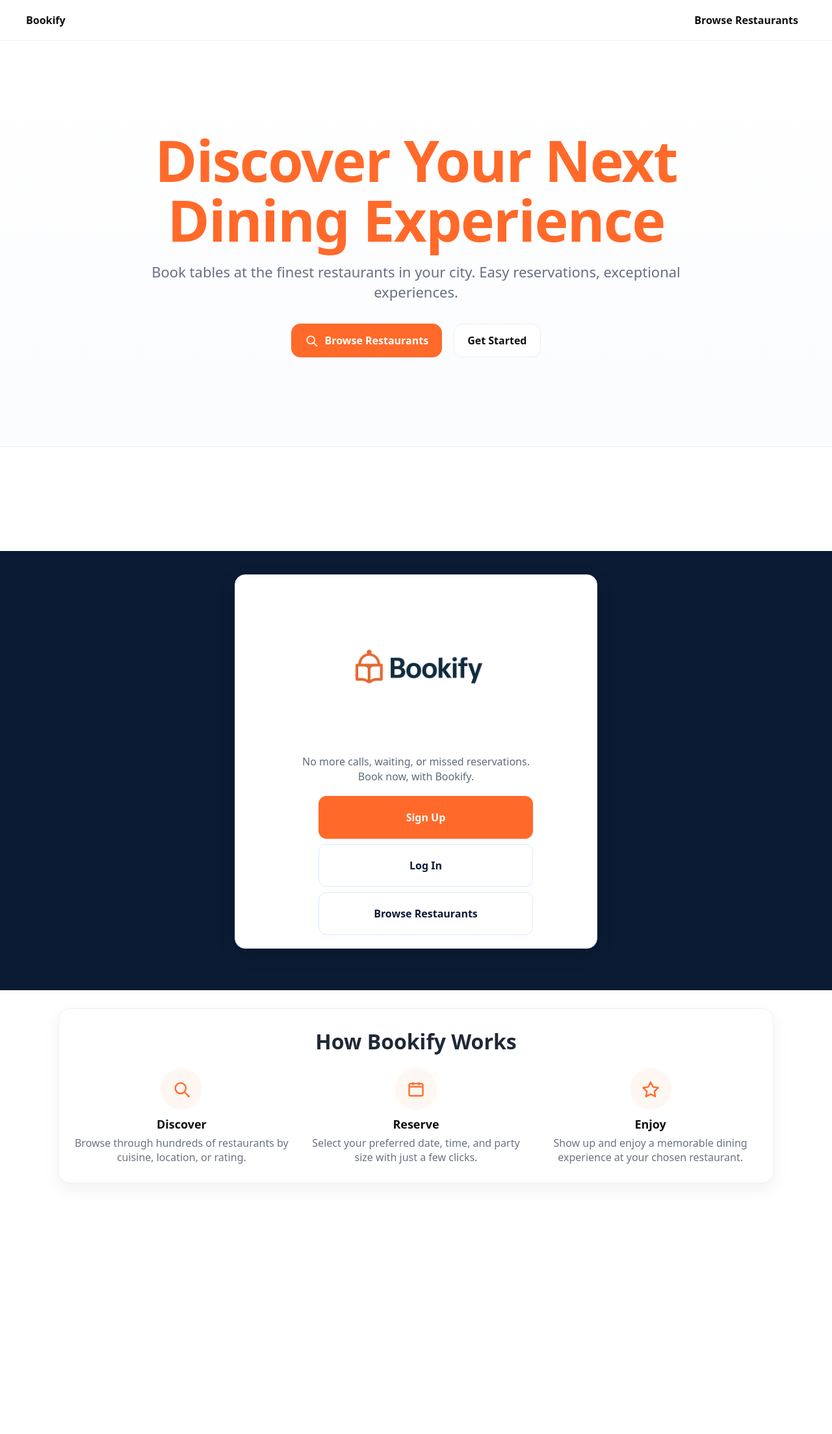
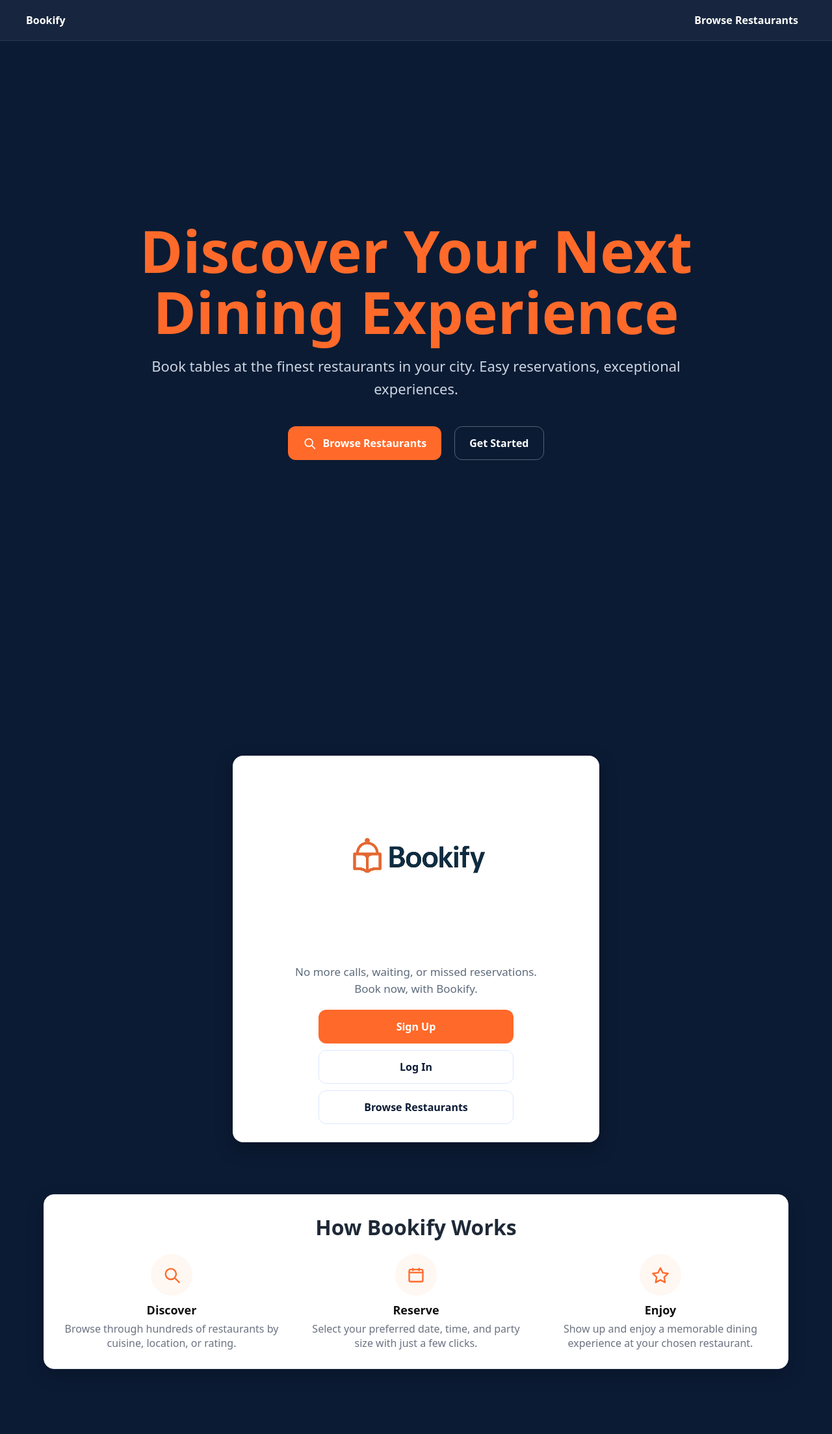
Before and after one commit to eligeabiantoun/bookify, a Django app: page / in a window 1280 px wide. Shown: the whole page at 65% size. Before the commit the page ends 1821 px from the top, so only its background shows below. Run offline with Django 5.2, Linux system fonts and the light colour scheme; parts of the project's set-up code (start-up, migrations or seed data) failed here and were passed over.

Commit message:
Refactor home page styles and restore content
Updated styles for improved UI and restored 'How Bookify Works' section.

```diff
--- a/templates/home.html
+++ b/templates/home.html
@@ -6,73 +6,82 @@
   <meta name="viewport" content="width=device-width, initial-scale=1" />
   <style>
     :root{
-      --accent:#ff6a2a; --accent-2:#ff8451;
-      --ink:#0f1b2d; --muted:#667084; --border:#eceff5;
-      --navy:#0b1b34; --card:#ffffff;
+      --accent:#ff6a2a;
+      --accent-2:#ff8451;
+      --ink:#0f1b2d;
+      --muted:#cbd5e1;
+      --border:#eceff5;
+      --navy:#0b1b34;
+      --card:#ffffff;
     }
-    html, body { height:auto; scroll-behavior:smooth; }
-    body{ margin:0; font-family:ui-sans-serif,system-ui,-apple-system,Segoe UI,Roboto,Helvetica,Arial; color:var(--ink); }
+    html, body { margin:0; padding:0; scroll-behavior:smooth; font-family:system-ui,-apple-system,Segoe UI,Roboto; }
 
     /* NAV */
-    .nav{ position:sticky; top:0; z-index:40; background:rgba(255,255,255,.88); border-bottom:1px solid var(--border); backdrop-filter:blur(8px); }
-    .nav-wrap{ max-width:1200px; margin:0 auto; padding:12px 20px; display:flex; align-items:center; gap:16px; }
-    .brand{ font-weight:900; text-decoration:none; color:#111; }
+    .nav{ position:sticky; top:0; z-index:50; background:rgba(11,27,52,0.95); border-bottom:1px solid rgba(255,255,255,.08); }
+    .nav-wrap{ max-width:1200px; margin:0 auto; padding:12px 20px; display:flex; align-items:center; color:#fff; }
+    .brand{ font-weight:900; text-decoration:none; color:#fff; }
     .spacer{ flex:1; }
-    .nav-link{ text-decoration:none; color:#111; font-weight:700; padding:8px 12px; border-radius:10px; }
-    .nav-link:hover{ background:#f6f7fb; }
+    .nav-link{ text-decoration:none; color:#fff; font-weight:600; padding:8px 12px; border-radius:8px; transition:background .2s; }
+    .nav-link:hover{ background:rgba(255,255,255,.1); }
 
-    /* HERO: full-slide feel */
+    /* BLUE HERO */
     .hero{
-      position:relative; overflow:hidden;
-      border-bottom:1px solid var(--border);
-      background:linear-gradient(180deg,#fff,#fbfcfe);
-      min-height:78vh;                 /* tall */
-      display:flex; align-items:center; /* vertical center */
+      background:var(--navy);
+      color:#fff;
+      min-height:85vh;
+      display:flex; align-items:center; justify-content:center;
+      text-align:center;
+      padding:120px 20px 80px;
     }
-    .hero-wrap{ max-width:1200px; margin:0 auto; padding:96px 20px; text-align:center; }
+    .hero-wrap{ max-width:1100px; }
     .hero h1{
-      font-size:clamp(40px,7.2vw,88px);
-      line-height:1.05; letter-spacing:-.02em;
-      margin:0 0 18px; font-weight:900; color:var(--accent);
+      font-size:clamp(48px,7vw,96px);
+      margin:0 0 20px; font-weight:900; line-height:1.05; color:var(--accent);
     }
     .hero .lede{
-      color:var(--muted); font-size:clamp(16px,2.2vw,22px);
-      max-width:900px; margin:0 auto 32px; line-height:1.45;
+      font-size:clamp(16px,2vw,22px);
+      color:var(--muted); max-width:850px; margin:0 auto 40px; line-height:1.6;
     }
-    .cta-row{ display:flex; gap:18px; flex-wrap:wrap; justify-content:center; }
+    .cta-row{ display:flex; gap:20px; justify-content:center; flex-wrap:wrap; }
     .btn{
       display:inline-flex; align-items:center; gap:10px;
-      padding:14px 20px; border-radius:14px; font-weight:800; text-decoration:none;
-      border:1px solid var(--border);
+      font-weight:700; text-decoration:none; border-radius:12px; padding:14px 22px;
+      border:1px solid transparent; transition:all .25s;
     }
     .btn svg{ width:20px; height:20px; }
-    .btn-primary{ background:var(--accent); color:#fff; border-color:var(--accent); }
+    .btn-primary{ background:var(--accent); color:#fff; }
     .btn-primary:hover{ background:var(--accent-2); }
-    .btn-ghost{ background:#fff; color:#111; }
-    .btn-ghost:hover{ background:#f6f7fb; }
+    .btn-ghost{ background:transparent; border:1px solid rgba(255,255,255,.3); color:#fff; }
+    .btn-ghost:hover{ background:rgba(255,255,255,.15); }
 
-    /* Spacer to make classic card feel like next slide */
-    .section-gap{ height:160px; }
+    /* SPACER */
+    .section-gap{ height:160px; background:var(--navy); }
 
-    /* CLASSIC CARD SECTION */
-    .classic-section{ background:var(--navy); padding:36px 20px 64px; }
+    /* CLASSIC CARD */
+    .classic-section{
+      background:var(--navy);
+      padding:60px 20px 80px; display:flex; justify-content:center;
+    }
     .card{
-      width:min(520px,90vw); margin:0 auto;
-      background:var(--card); border:1px solid #d7e6ff; border-radius:16px;
-      padding:20px 18px; text-align:center; color:var(--ink);
-      box-shadow:0 8px 28px rgba(0,0,0,.14);
+      width:min(520px,90vw); background:var(--card); border-radius:16px;
+      padding:28px 22px; text-align:center; color:var(--ink);
+      box-shadow:0 10px 28px rgba(0,0,0,.3);
     }
-    .logo-wrap{ display:flex; justify-content:center; margin-bottom:6px; }
-    .brand-logo{ width:250px; height:auto; display:block; }
-    .tagline{ margin:6px auto 18px; color:#5e6b7b; font-size:16px; max-width:42ch; line-height:1.45; }
-    nav.actions{ display:flex; flex-direction:column; gap:8px; max-width:300px; margin:0 auto; }
-    nav.actions .btn{ width:100%; justify-content:center; padding:10px 14px; border-radius:12px; min-height:44px; }
-    .btn-secondary{ background:#fff; color:#0b1b34; border-color:#dbe7ff; }
-    .btn-secondary:hover{ background:#f6f9ff; border-color:#cfe0ff; }
+    .logo-wrap img{ width:260px; height:auto; margin-bottom:10px; }
+    .tagline{ color:#5e6b7b; font-size:17px; margin-bottom:20px; line-height:1.5; }
+    nav.actions{ display:flex; flex-direction:column; gap:10px; max-width:300px; margin:0 auto; }
+    nav.actions .btn{ justify-content:center; }
+    .btn-secondary{ background:#fff; color:#0b1b34; border:1px solid #dbe7ff; }
+    .btn-secondary:hover{ background:#f6f9ff; }
 
-    /* HOW IT WORKS (optional keep) */
-    .how{ max-width:1100px; margin:28px auto 100px; padding:0 20px; }
-    .how-card{ background:#fff; border:1px solid var(--border); border-radius:16px; box-shadow:0 10px 28px rgba(0,0,0,.06); padding:28px 22px; }
+    /* HOW IT WORKS */
+    .how-wrap{ background:var(--navy); padding:0 20px 100px; }
+    .how{
+      max-width:1100px; margin:0 auto;
+      background:#fff; border:1px solid var(--border); border-radius:16px;
+      box-shadow:0 10px 28px rgba(0,0,0,.18);
+      padding:28px 22px;
+    }
     .how h2{ text-align:center; margin:0 0 20px; font-size:32px; font-weight:900; color:#1f2937; }
     .steps{ display:grid; grid-template-columns:repeat(3,1fr); gap:28px; }
     .step{ text-align:center; }
@@ -82,7 +91,6 @@
 
     @media (max-width: 900px){
       .steps{ grid-template-columns:1fr; }
-      .hero-wrap{ padding:72px 16px; }
     }
   </style>
 </head>
@@ -98,17 +106,14 @@
     </div>
   </header>
 
-  <!-- BIG HERO (slide 1) -->
-  <section class="hero" aria-labelledby="big-hero-title">
+  <!-- HERO -->
+  <section class="hero" aria-labelledby="hero-title">
     <div class="hero-wrap">
-      <h1 id="big-hero-title">Discover Your Next<br/>Dining Experience</h1>
+      <h1 id="hero-title">Discover Your Next<br>Dining Experience</h1>
       <p class="lede">Book tables at the finest restaurants in your city. Easy reservations, exceptional experiences.</p>
       <div class="cta-row">
         <a class="btn btn-primary" href="{% url 'restaurant_browse' %}">
-          <svg viewBox="0 0 24 24" fill="none" stroke="currentColor" stroke-width="2">
-            <circle cx="11" cy="11" r="7"></circle>
-            <line x1="16.5" y1="16.5" x2="22" y2="22" stroke-linecap="round"></line>
-          </svg>
+          <svg viewBox="0 0 24 24" fill="none" stroke="currentColor" stroke-width="2"><circle cx="11" cy="11" r="7"/><line x1="16.5" y1="16.5" x2="22" y2="22" stroke-linecap="round"/></svg>
           Browse Restaurants
         </a>
         <a class="btn btn-ghost" href="#classic-hero">Get Started</a>
@@ -116,22 +121,15 @@
     </div>
   </section>
 
-  <!-- Spacer to separate slides -->
-  <div class="section-gap" aria-hidden="true"></div>
+  <div class="section-gap"></div>
 
-  <!-- CLASSIC CARD (slide 2) -->
-  <section class="classic-section" id="classic-hero" aria-labelledby="classic-title">
+  <!-- CLASSIC CARD -->
+  <section class="classic-section" id="classic-hero">
     <div class="card">
       <div class="logo-wrap">
-        <img class="brand-logo" src="{% static 'images/bookify.png' %}" alt="Bookify logo">
+        <img src="{% static 'images/bookify.png' %}" alt="Bookify Logo" />
       </div>
-
-      <h2 id="classic-title" style="position:absolute;left:-9999px">Classic Hero</h2>
-      <p class="tagline">
-        No more calls, waiting, or missed reservations.<br>
-        Book now, with Bookify.
-      </p>
-
+      <p class="tagline">No more calls, waiting, or missed reservations.<br>Book now, with Bookify.</p>
       <nav class="actions">
         <a href="{% url 'signup' %}" class="btn btn-primary">Sign Up</a>
         <a href="{% url 'login' %}" class="btn btn-secondary">Log In</a>
@@ -140,9 +138,9 @@
     </div>
   </section>
 
-  <!-- HOW IT WORKS (optional) -->
-  <section class="how" aria-labelledby="how-bookify-works">
-    <div class="how-card">
+  <!-- HOW IT WORKS (restored) -->
+  <div class="how-wrap">
+    <section class="how" aria-labelledby="how-bookify-works">
       <h2 id="how-bookify-works">How Bookify Works</h2>
       <div class="steps">
         <div class="step">
@@ -177,7 +175,7 @@
           <p>Show up and enjoy a memorable dining experience at your chosen restaurant.</p>
         </div>
       </div>
-    </div>
-  </section>
+    </section>
+  </div>
 </body>
 </html>
```
